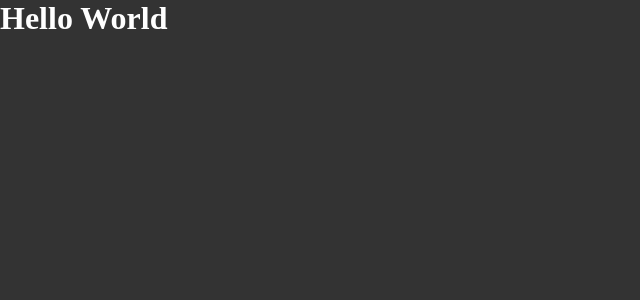
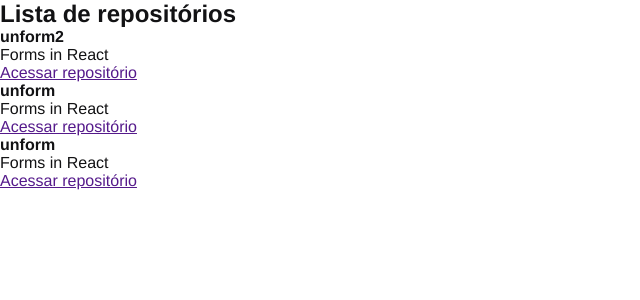
Before and after one commit to DevJpFarias/01-github-explorer, a React app: page / in a window 1280 px wide. Shown: the top 300 px of the page, without its empty margins (0-640 px from the left). Built offline with nearby package versions, Linux system fonts and the light colour scheme.

Commit message:
Primeiro componente React

```diff
--- a/src/App.jsx
+++ b/src/App.jsx
@@ -1,5 +1,6 @@
+import { RepositoryList } from './components/RepositoryList'
 import './styles/global.scss'
 
 export function App() {
-  return <h1>Hello World</h1>
+  return <RepositoryList />
 }
--- /dev/null
+++ b/src/components/RepositoryList.jsx
@@ -0,0 +1,36 @@
+const repositoryName = 'unform2'
+
+export function RepositoryList() {
+  return (
+    <section className='repository-list'>
+      <h1>Lista de repositórios</h1>
+
+      <ul>
+        <li>
+          <strong>{repositoryName}</strong>
+          <p>Forms in React</p>
+
+          <a href="">
+            Acessar repositório
+          </a>
+        </li>
+        <li>
+          <strong>unform</strong>
+          <p>Forms in React</p>
+
+          <a href="">
+            Acessar repositório
+          </a>
+        </li>
+        <li>
+          <strong>unform</strong>
+          <p>Forms in React</p>
+
+          <a href="">
+            Acessar repositório
+          </a>
+        </li>
+      </ul>
+    </section>
+  )
+}
--- a/src/styles/global.scss
+++ b/src/styles/global.scss
@@ -5,7 +5,6 @@
 }
 
 body {
-  font: Arial, Helvetica, sans-serif;
-  background-color: #333;
-  color: #fff;
+  font: 16px 'Helvetica Neue', Arial, sans-serif;
+  color: #121214;
 }
```
